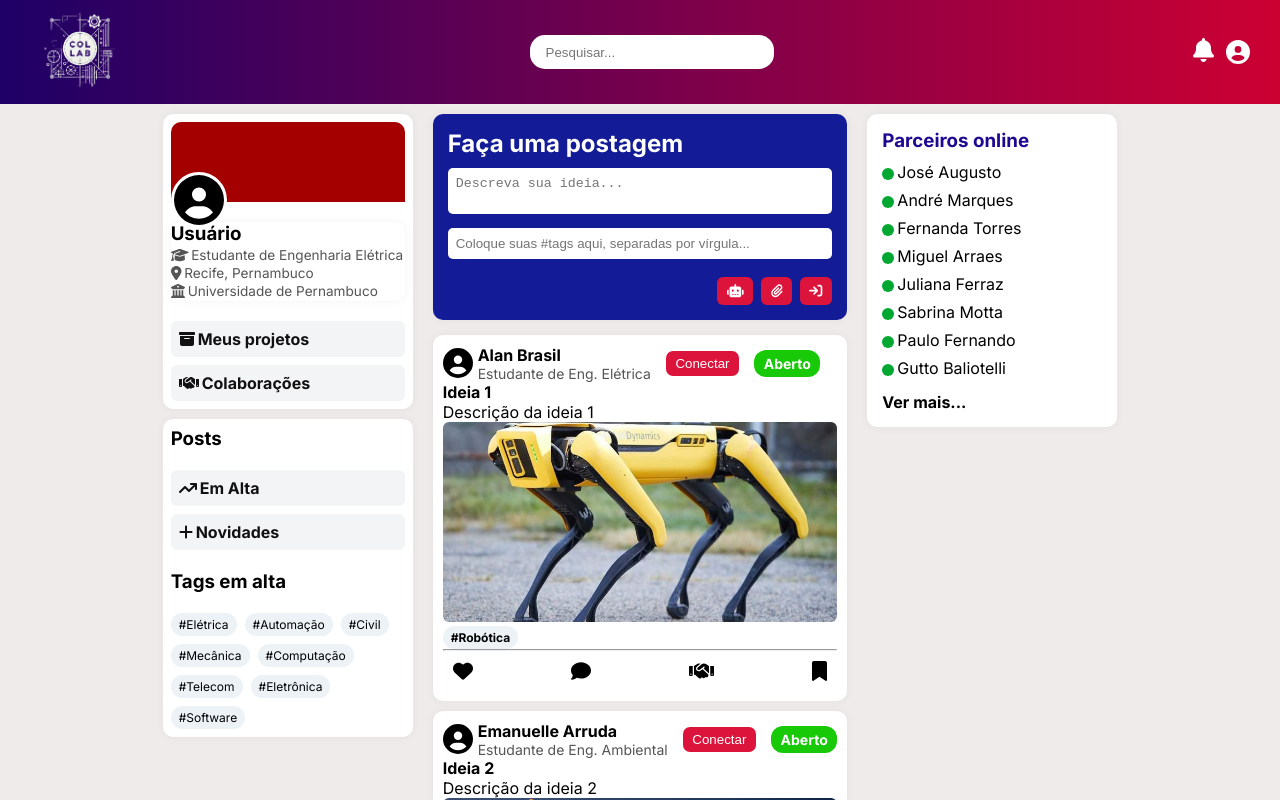
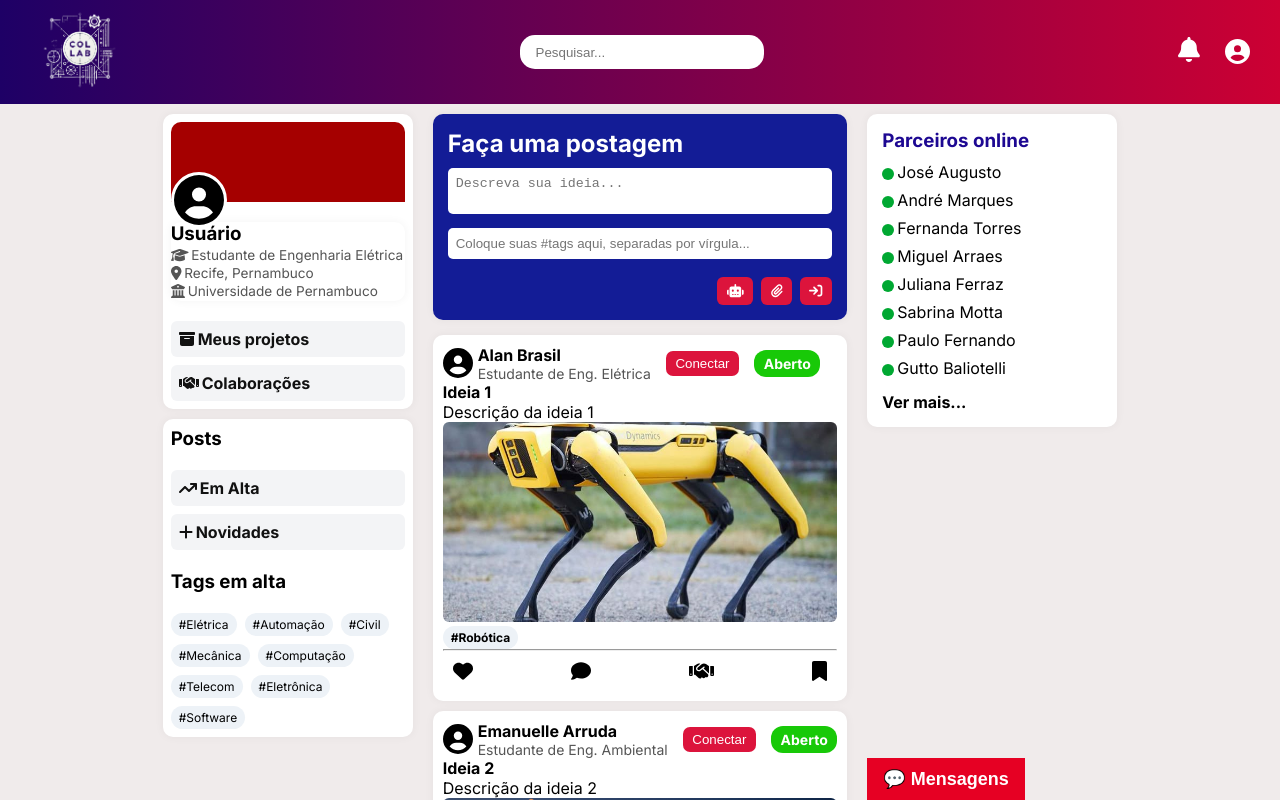
Before and after one commit to viniciuspsimoes/Projeto-Collab, a React (Vite) app in the folder frontend/forum/: page / in a window 1280 px wide. Shown: the top 800 px of the page. Built offline with nearby package versions, Linux system fonts and the light colour scheme.

Commit message:
Adicionei um novo componente de mensagens. Fiz alterações no arquivo App.jsx e index.css

```diff
--- a/frontend/forum/public/perfil.html
+++ b/frontend/forum/public/perfil.html
@@ -24,12 +24,12 @@
     }
 
     .header .logo {
-      height: 80px;
+      height: 100px;
       cursor: default;
     }
 
     .header .icons i {
-      font-size: 20px;
+      font-size: 25px;
       margin-left: 20px;
       color: white;
       cursor: pointer;
--- a/frontend/forum/src/App.jsx
+++ b/frontend/forum/src/App.jsx
@@ -7,6 +7,7 @@ import PostCreator from './components/PostCreator';
 import Post from './components/Main.jsx';
 import BrowseTools from './components/BrowseTools.jsx';
 import Filter from './components/Filter.jsx';
+import MessageDropdown from './components/MessageDropdown.jsx';
 
 function App() {
   return (
@@ -21,7 +22,10 @@ function App() {
           <PostCreator />
           <Post />
         </main>
-        <SidebarRight />
+        <div className='right-items'>
+          <SidebarRight />
+          <MessageDropdown />
+        </div>
       </div>
     </div>
   );
--- /dev/null
+++ b/frontend/forum/src/components/MessageDropdown.jsx
@@ -0,0 +1,36 @@
+import React, { useState, useRef, useEffect } from 'react';
+
+const MessageDropdown = () => {
+  const [isOpen, setIsOpen] = useState(false);
+  const dropdownRef = useRef(null);
+
+  const toggleDropdown = () => setIsOpen((prev) => !prev);
+
+  useEffect(() => {
+    const handleClickOutside = (e) => {
+      if (dropdownRef.current && !dropdownRef.current.contains(e.target)) {
+        setIsOpen(false);
+      }
+    };
+    document.addEventListener("mousedown", handleClickOutside);
+    return () => document.removeEventListener("mousedown", handleClickOutside);
+  }, []);
+
+  return (
+    <div className="message-container-fixed" ref={dropdownRef}>
+      <button onClick={toggleDropdown} className="message-toggle-fixed">
+        💬 Mensagens
+      </button>
+
+      {isOpen && (
+        <div className="message-box-fixed">
+          <p><strong>Maria:</strong> Olá! Tudo bem?</p>
+          <p><strong>João:</strong> Podemos conversar?</p>
+          <p><strong>Equipe:</strong> Atualização disponível!</p>
+        </div>
+      )}
+    </div>
+  );
+};
+
+export default MessageDropdown;
--- a/frontend/forum/src/index.css
+++ b/frontend/forum/src/index.css
@@ -12,6 +12,7 @@ body {
   background-color: #f0ebeb;
 }
 
+
 /* --- Padronizações --- */
 a {
   color: inherit;
@@ -21,6 +22,7 @@ a {
 a:visited {
   color: inherit;
 }
+
 
 /* --- Header --- */
 .header {
@@ -41,18 +43,55 @@ a:visited {
 
 .search {
   width: 20%;
-  height: auto;
+  height: 5%;
   padding: 0.6rem 1rem;
   border-radius: 15px;
   border: none;
 }
 
 .icons {
-  font-size: 1.5rem;
+  font-size: 25px;
   display: flex;
-  margin-left: 20px;
-  gap: 12px;
-  color: white
+  margin-left: 25px;
+  gap: 25px;
+  color: white;
+}
+
+
+/* --- Message Box --- */
+.message-container-fixed {
+  position: fixed;
+  bottom: 0px;
+  z-index: 999;
+}
+
+.message-toggle-fixed {
+  background-color: #e60023;
+  color: white;
+  border: none;
+  padding: 10px 16px;
+  font-weight: bold;
+  font-size: 18px;
+  cursor: pointer;
+  transition: background-color 0.3s;
+}
+
+.message-toggle-fixed:hover {
+  background-color: #0a22a8;
+}
+
+.message-box-fixed {
+  position: absolute;
+  bottom: 50px;
+  right: 0;
+  width: 300px;
+  max-height: 300px;
+  background-color: #fff;
+  border: 1px solid #ccc;
+  border-radius: 10px;
+  padding: 1rem;
+  overflow-y: auto;
+  box-shadow: 0 4px 12px rgba(0, 0, 0, 0.15);
 }
 
 
@@ -216,6 +255,7 @@ a:visited {
   background: rgb(15, 15, 160);
 }
 
+
 /* --- Sidebar Esquerda --- */
 .left-cards {
   display: flex;
@@ -335,6 +375,7 @@ a:visited {
   cursor: pointer;
 }
 
+
 /* --- Sidebar Direita --- */
 .sidebar-right {
   background: white;
```
